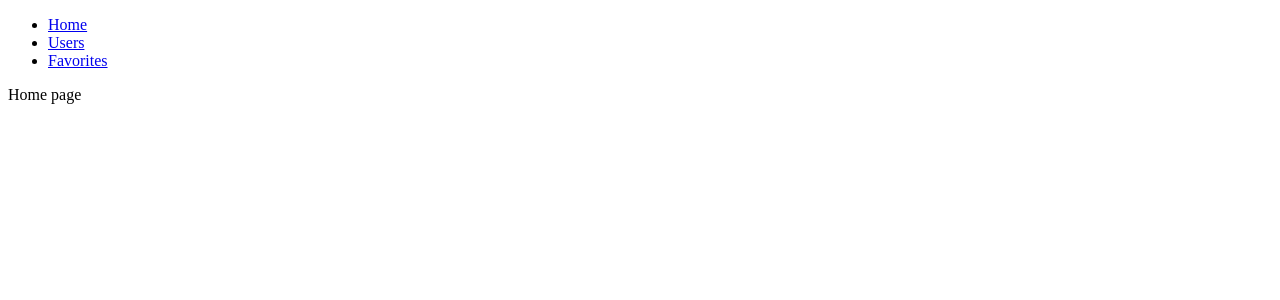
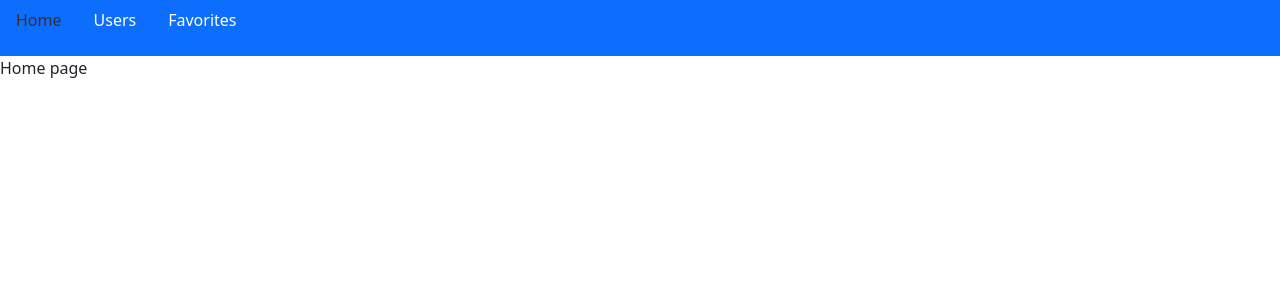
Before and after one commit to AstakhovV/hackathon_2, a React (Create React App) app: page / in a window 1280 px wide. Shown: the top 300 px of the page. Built offline with nearby package versions, Linux system fonts and the light colour scheme.

Commit message:
add bootstrap

```diff
--- a/package.json
+++ b/package.json
@@ -6,6 +6,8 @@
     "@testing-library/jest-dom": "^5.11.4",
     "@testing-library/react": "^11.1.0",
     "@testing-library/user-event": "^12.1.10",
+    "bootstrap": "5.1.0",
+    "prop-types": "^15.7.2",
     "react": "^17.0.2",
     "react-dom": "^17.0.2",
     "react-router-dom": "^5.3.0",
--- a/public/index.html
+++ b/public/index.html
@@ -10,34 +10,12 @@
       content="Web site created using create-react-app"
     />
     <link rel="apple-touch-icon" href="%PUBLIC_URL%/logo192.png" />
-    <!--
-      manifest.json provides metadata used when your web app is installed on a
-      user's mobile device or desktop. See https://developers.google.com/web/fundamentals/web-app-manifest/
-    -->
     <link rel="manifest" href="%PUBLIC_URL%/manifest.json" />
-    <!--
-      Notice the use of %PUBLIC_URL% in the tags above.
-      It will be replaced with the URL of the `public` folder during the build.
-      Only files inside the `public` folder can be referenced from the HTML.
-
-      Unlike "/favicon.ico" or "favicon.ico", "%PUBLIC_URL%/favicon.ico" will
-      work correctly both with client-side routing and a non-root public URL.
-      Learn how to configure a non-root public URL by running `npm run build`.
-    -->
+    <link rel="stylesheet" href="https://cdn.jsdelivr.net/npm/bootstrap-icons@1.5.0/font/bootstrap-icons.css">
     <title>React App</title>
   </head>
   <body>
     <noscript>You need to enable JavaScript to run this app.</noscript>
     <div id="root"></div>
-    <!--
-      This HTML file is a template.
-      If you open it directly in the browser, you will see an empty page.
-
-      You can add webfonts, meta tags, or analytics to this file.
-      The build step will place the bundled scripts into the <body> tag.
-
-      To begin the development, run `npm start` or `yarn start`.
-      To create a production bundle, use `npm run build` or `yarn build`.
-    -->
   </body>
 </html>
--- /dev/null
+++ b/src/Components/Common/NavBar.jsx
@@ -0,0 +1,31 @@
+import React, {useState} from 'react';
+import {Link, useLocation} from "react-router-dom";
+import './Navbar.css'
+
+const NavBar = () => {
+    const [navLink] = useState([
+        {id: 1, name: 'Home', path: '/'},
+        {id: 2, name: 'Users', path: '/users'},
+        {id: 3, name: 'Favorites', path: '/favorites'}
+    ])
+    const {pathname} = useLocation()
+    const activeLink = pathname.split('/')[1]
+    return (
+        <ul className="nav navbar-dark bg-primary">
+            {
+                navLink.map(link => (
+                    <li className="nav-item">
+                        <Link key={link.id}
+                              className='nav-link'
+                              to={link.path}>
+                            <p className={`nav__item-link ${activeLink === link.path.slice(1) ? 'active' : ''}`}>{link.name}</p>
+                        </Link>
+                    </li>
+
+                ))
+            }
+        </ul>
+    );
+};
+
+export default NavBar;
--- /dev/null
+++ b/src/Components/Common/Navbar.css
@@ -0,0 +1,8 @@
+.nav__item-link {
+  color: #ffffff;
+}
+.nav__item-link:hover, .nav__item-link.active {
+  color: #382f2f;
+}
+
+/*# sourceMappingURL=Navbar.css.map */
--- /dev/null
+++ b/src/Components/Common/Navbar.scss
@@ -0,0 +1,9 @@
+.nav__item {
+  &-link {
+    color: #ffffff;
+    &:hover,
+    &.active{
+      color: #382f2f;
+    }
+  }
+}
--- a/src/Components/NavBar.jsx
+++ /dev/null
@@ -1,15 +0,0 @@
-import React from 'react';
-import {Link} from "react-router-dom";
-
-const NavBar = () => {
-    return (
-        <ul>
-            <li><Link to="/">Home</Link></li>
-            <li><Link to="/users">Users</Link></li>
-            <li><Link to="/favorites">Favorites</Link></li>
-
-        </ul>
-    );
-};
-
-export default NavBar;
--- a/src/Components/index.js
+++ b/src/Components/index.js
@@ -1,5 +1,5 @@
-export {default as Home}  from "./Home";
-export {default as NotFound} from "./NotFound";
-export {default as NavBar} from "./NavBar";
-export {default as Favorites} from "./Favorites";
-export {default as Users} from "./Users";
+export {default as Home}  from "./Layout/Home";
+export {default as NotFound} from "./Layout/NotFound";
+export {default as NavBar} from "./Common/NavBar";
+export {default as Favorites} from "./Layout/Favorites";
+export {default as Users} from "./Layout/Users";
--- a/src/index.js
+++ b/src/index.js
@@ -1,6 +1,7 @@
 import React from 'react';
 import ReactDOM from 'react-dom';
 import App from './App';
+import "bootstrap/dist/css/bootstrap.css"
 import {BrowserRouter} from "react-router-dom";
 
 ReactDOM.render(
```
Also changed, not shown: src/Components/Layout/Favorites.jsx (renamed from src/Components/Favorites.jsx), src/Components/Layout/Home.jsx (renamed from src/Components/Home.jsx), src/Components/Layout/NotFound.jsx (renamed from src/Components/NotFound.jsx), src/Components/Layout/Users.jsx (renamed from src/Components/Users.jsx), 2 other files (tests, documents, lock files or other folders).
